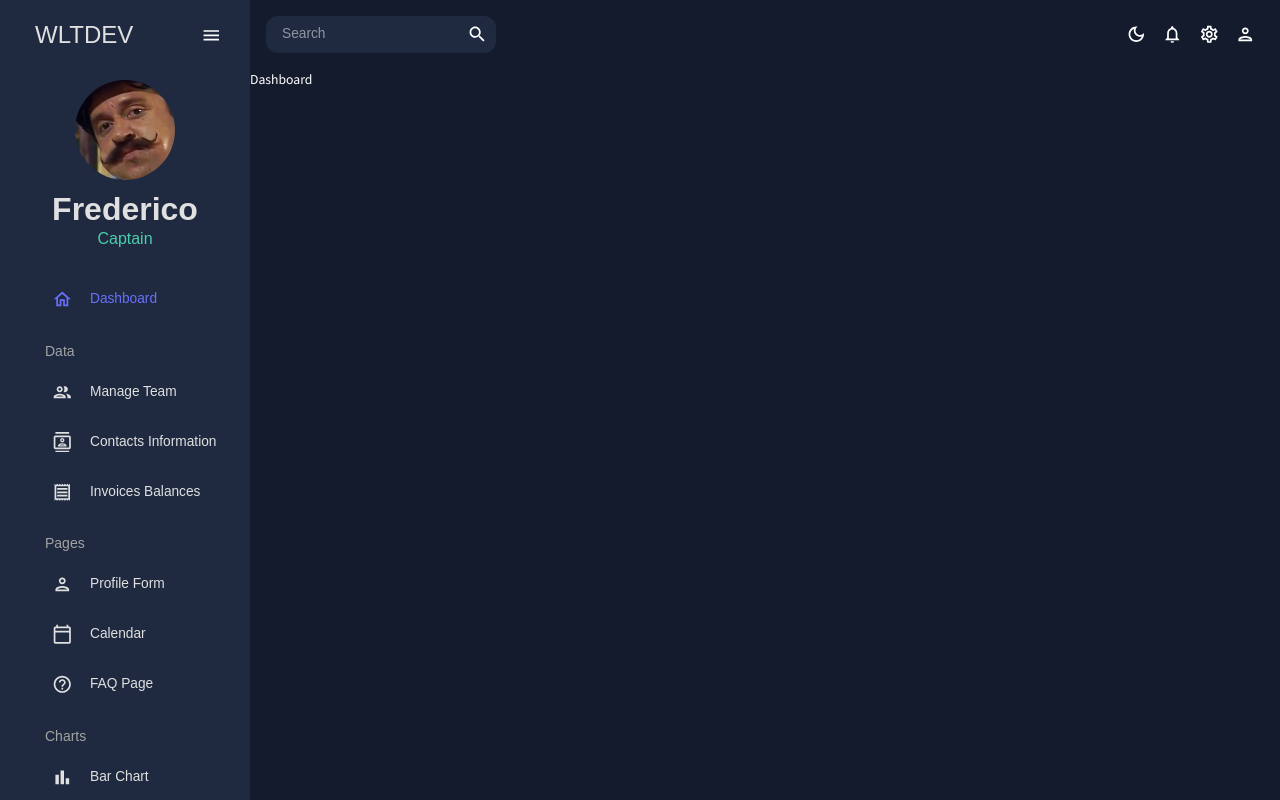
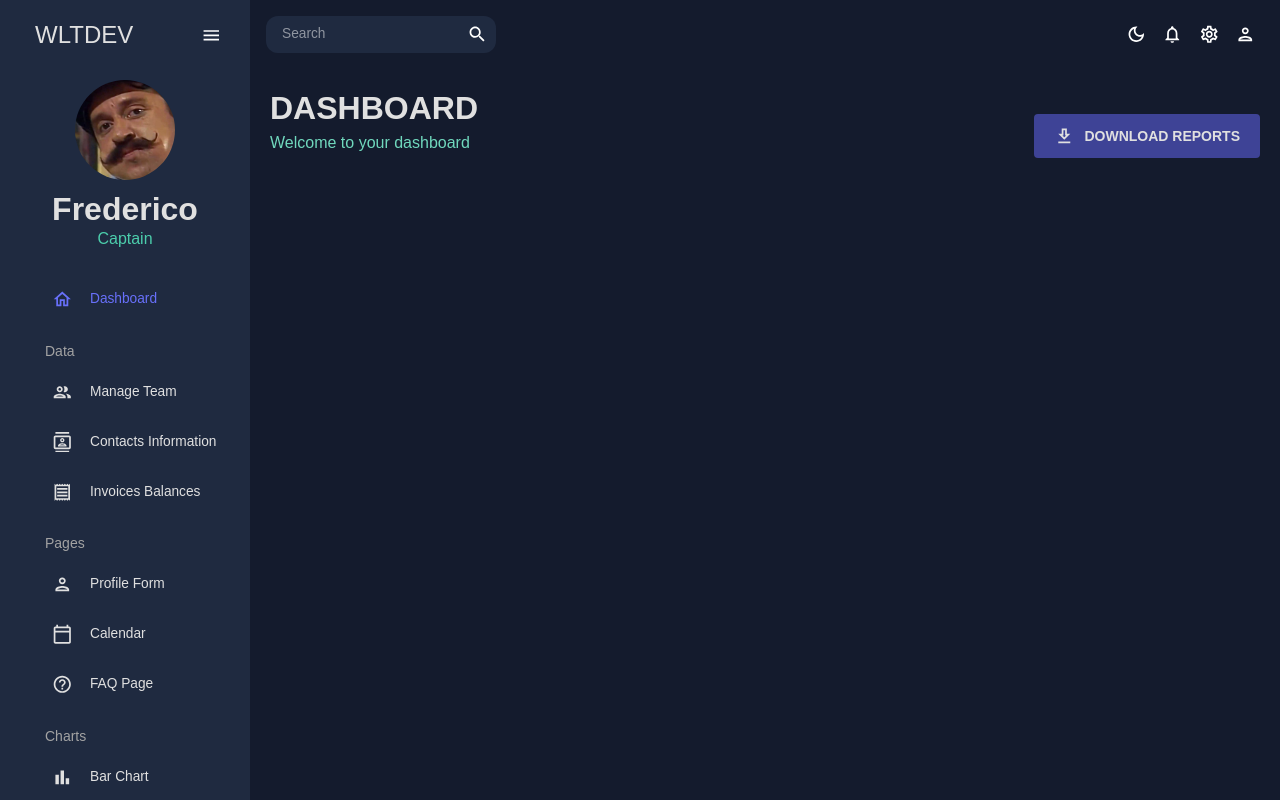
Before and after one commit to wltdev/reactjs-admin-theme, a React (Vite) app: page / in a window 1280 px wide. Shown: the top 800 px of the page. Built offline with nearby package versions, Linux system fonts and the light colour scheme.

Commit message:
feat: init dashboard

```diff
--- /dev/null
+++ b/src/components/ProgressCircle/index.tsx
@@ -0,0 +1,30 @@
+import { FC } from 'react';
+
+import { Box, useTheme } from '@mui/material';
+
+import { tokens } from '@/theme';
+
+type Props = {
+    progress?: number;
+    size?: number;
+};
+export const ProgressCircle: FC<Props> = ({ progress = 0.75, size = 40 }) => {
+    const theme = useTheme();
+    const colors = tokens(theme.palette.mode);
+    const angles = progress * 360;
+
+    return (
+        <Box
+            sx={{
+                background: `
+                    radial-gradient(${colors.primary[400]} 55%, transparent 56%),
+                    conic-gradient(transparent 0deg ${angles}deg, ${colors.blueAccent[500]} ${angles}deg 360deg),
+                    ${colors.greenAccent[500]}
+                `,
+                borderRadius: '50%',
+                width: `${size}px`,
+                height: `${size}px`
+            }}
+        />
+    );
+};
--- /dev/null
+++ b/src/components/StatBox/index.tsx
@@ -0,0 +1,44 @@
+import { FC } from 'react';
+
+import { Box, Typography, useTheme } from '@mui/material';
+
+import { tokens } from '@/theme';
+
+import { ProgressCircle } from '../ProgressCircle';
+
+type Props = {
+    title: string;
+    subtitle: string;
+    icon: any;
+    progress: number;
+    increase?: number;
+};
+export const StatBox: FC<Props> = ({ title, subtitle, icon, progress, increase }) => {
+    const theme = useTheme();
+    const colors = tokens(theme.palette.mode);
+
+    return (
+        <Box width={'100%'} m="0 30px">
+            <Box display="flex" justifyContent={'space-between'}>
+                <Box>
+                    {icon}
+                    <Typography variant="h4" fontWeight={'bold'} sx={{ color: colors.grey[100] }}>
+                        {title}
+                    </Typography>
+                </Box>
+                <Box>
+                    <ProgressCircle progress={progress} />
+                </Box>
+
+                <Box display={'flex'} justifyContent="space-between">
+                    <Typography variant="h5" sx={{ color: colors.greenAccent[500] }}>
+                        {subtitle}
+                    </Typography>
+                    <Typography variant="h5" fontStyle={'italic'} sx={{ color: colors.greenAccent[600] }}>
+                        {increase}
+                    </Typography>
+                </Box>
+            </Box>
+        </Box>
+    );
+};
--- a/src/pages/Dashboard/index.tsx
+++ b/src/pages/Dashboard/index.tsx
@@ -1,3 +1,44 @@
+import DownloadOutlinedIcon from '@mui/icons-material/DownloadOutlined';
+import EmailIcon from '@mui/icons-material/Email';
+import PersonAddIcon from '@mui/icons-material/PersonAdd';
+import PointOfSaleIcon from '@mui/icons-material/PointOfSale';
+import TrafficIcon from '@mui/icons-material/Traffic';
+import { Box, Button, IconButton, Typography, useTheme } from '@mui/material';
+
+import { BarChart } from '@/components/Charts/BarChart';
+import { GeographyChart } from '@/components/Charts/GeographyChart';
+import { LineChart } from '@/components/Charts/LineChart';
+import { Header } from '@/components/Header';
+import { ProgressCircle } from '@/components/ProgressCircle';
+import { StatBox } from '@/components/StatBox';
+import { mockTransactions } from '@/data/mockData';
+import { tokens } from '@/theme';
+
 export const Dashboard = () => {
-    return <div>Dashboard</div>;
+    const theme = useTheme();
+    const colors = tokens(theme.palette.mode);
+
+    return (
+        <Box m="20px">
+            <Box display="flex" justifyContent="space-between" alignItems="center">
+                <Header title="DASHBOARD" subtitle="Welcome to your dashboard" />
+                <Box>
+                    <Button
+                        sx={{
+                            backgroundColor: colors.blueAccent[700],
+                            color: colors.grey[100],
+                            fontSize: '14px',
+                            fontWeight: 'bold',
+                            padding: '10px 20px'
+                        }}
+                    >
+                        <DownloadOutlinedIcon sx={{ mr: '10px' }} />
+                        Download Reports
+                    </Button>
+                </Box>
+            </Box>
+
+            {/* GRID AND CHARTS */}
+        </Box>
+    );
 };
```
